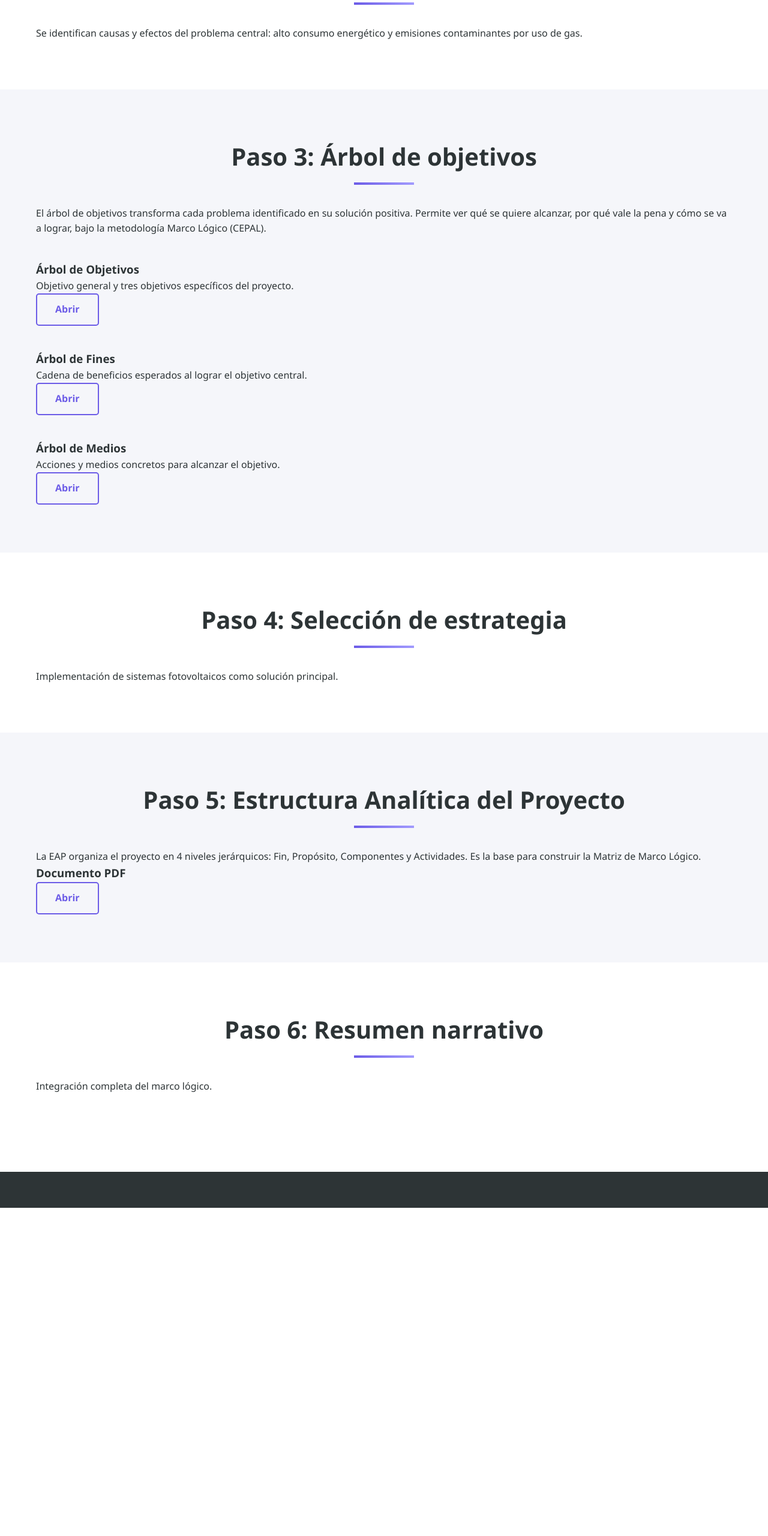
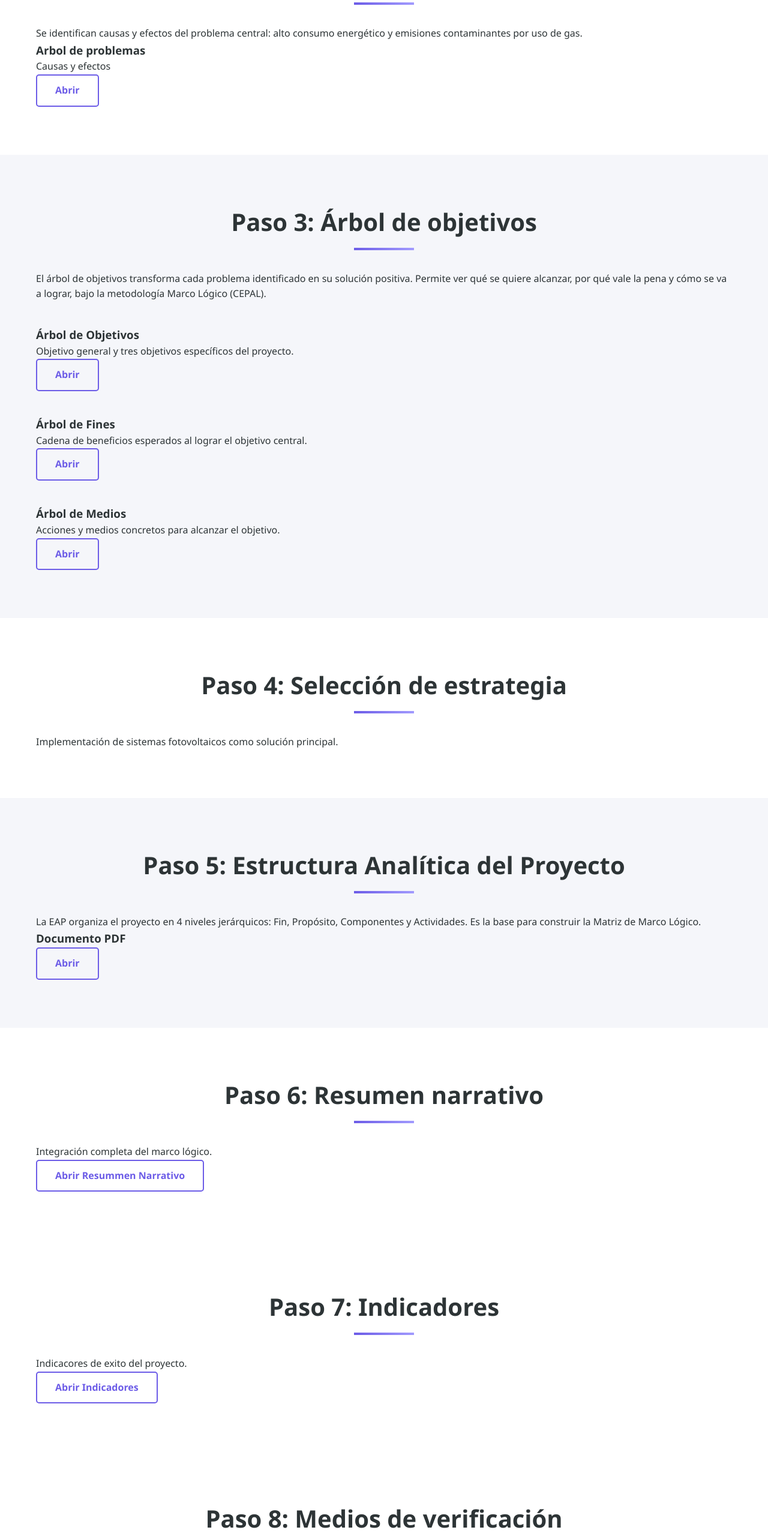
Before and after one commit to MRPoIlo/CTEI1-Web, a plain HTML site: page marco_logico.html in a window 1280 px wide. Shown: the part 3340-5900 px from the top of the page at 60% size. Before the commit the page ends 5353 px from the top, so only its background shows below. Drawn offline with Linux system fonts and the light colour scheme.

Commit message:
Integracion del paso 2, 6,7 y 8 del marco logico

```diff
--- a/marco_logico.html
+++ b/marco_logico.html
@@ -216,6 +216,10 @@
         Se identifican causas y efectos del problema central: alto consumo energético
         y emisiones contaminantes por uso de gas.
         </p>
+        <h3>Arbol de problemas</h3>
+        <p>Causas y efectos</p>
+        <a href="arbol_problemas.pdf" target="_blank" class="btn btn-secondary">Abrir</a>
+
     </div>
 </section>
 
@@ -282,6 +286,34 @@
         <p>
         Integración completa del marco lógico.
         </p>
+        <a href="Resumen Narrativo.pdf" target="_blank" class="btn btn-secondary">Abrir Resummen Narrativo</a>
+    </div>
+</section>
+
+<!-- ===================== -->
+<!-- PASO 7 -->
+<!-- ===================== -->
+
+<section id="resumen" class="section">
+    <div class="container">
+        <h2 class="section-title">Paso 7: Indicadores</h2>
+        <p>
+        Indicacores de exito del proyecto.
+        </p>
+        <a href="indicadores_marco_logico.pdf" target="_blank" class="btn btn-secondary">Abrir Indicadores</a>
+    </div>
+</section>
+
+
+<!-- ===================== -->
+<!-- PASO 8 -->
+<!-- ===================== -->
+
+<section id="resumen" class="section">
+    <div class="container">
+        <h2 class="section-title">Paso 8: Medios de verificación</h2>
+        <h3>Medios de verificación.PDF</h3>
+        <a href="medios_verificacion_marco_logico.pdf" target="_blank" class="btn btn-secondary">Abrir</a>
     </div>
 </section>
 
```
Also changed, not shown: 4 other files.
